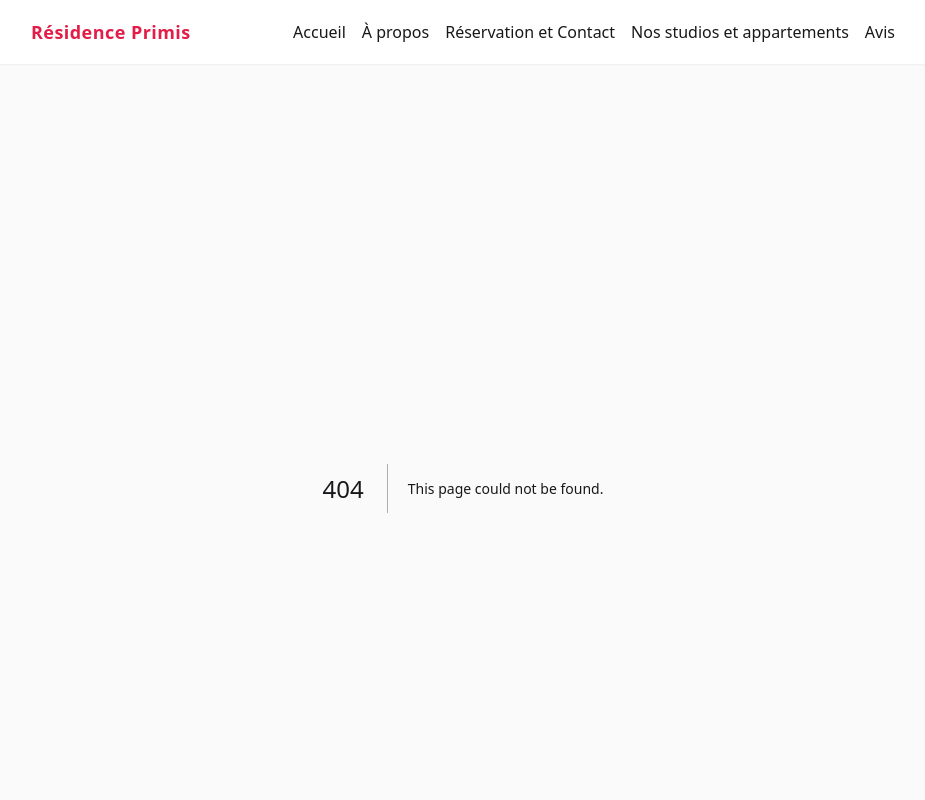
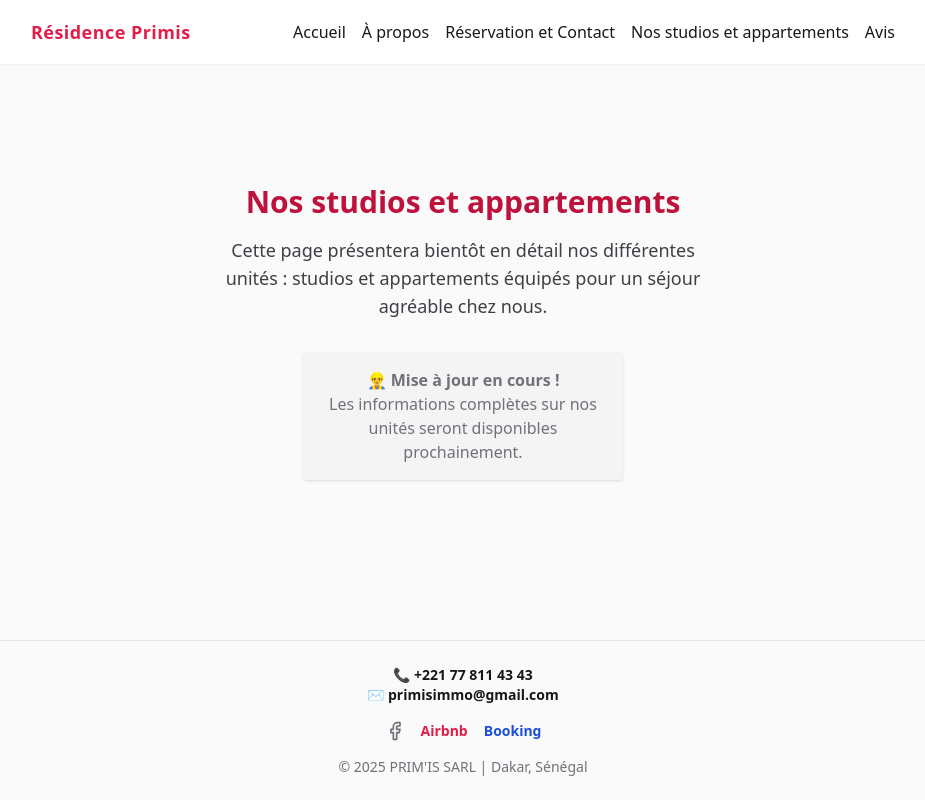
Before and after one commit to thebamba/primis_residence, a Next.js app: page /unites in a window 1280 px wide. Before the commit this address had no page. Shown: the top 800 px of the page, without its empty margins (177-1102 px from the left). Built offline with nearby package versions, Linux system fonts and the light colour scheme.

Commit message:
feat: Mettre à jour l'image de la facade de la résidence

```diff
--- /dev/null
+++ b/src/app/unites/page.tsx
@@ -0,0 +1,16 @@
+"use client";
+
+export default function Unites() {
+    return (
+        <section className="flex flex-col items-center justify-center py-24">
+            <h1 className="text-3xl font-bold text-rose-700 mb-4">Nos studios et appartements</h1>
+            <p className="text-lg text-zinc-700 text-center max-w-lg">
+                Cette page présentera bientôt en détail nos différentes unités : studios et appartements équipés pour un séjour agréable chez nous.
+            </p>
+            <div className="mt-8 bg-zinc-100 rounded p-4 text-zinc-500 text-center shadow max-w-xs">
+                <strong>👷‍♂️ Mise à jour en cours !</strong><br />
+                Les informations complètes sur nos unités seront disponibles prochainement.
+            </div>
+        </section>
+    );
+}
```
Also changed, not shown: 2 other files (tests, documents, lock files or other folders).
